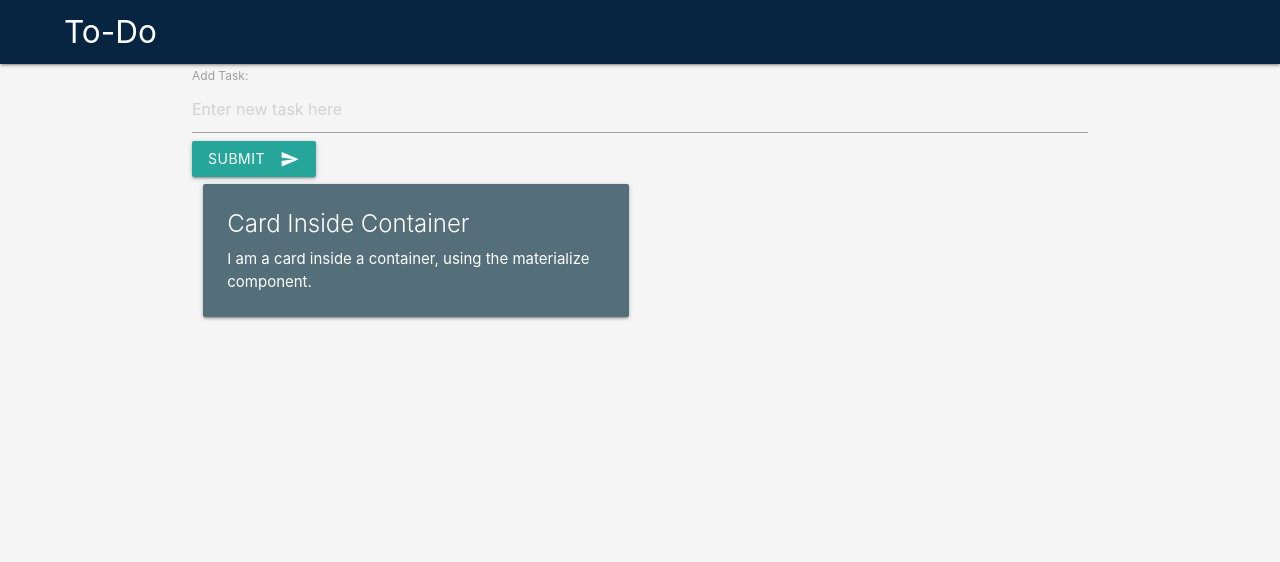
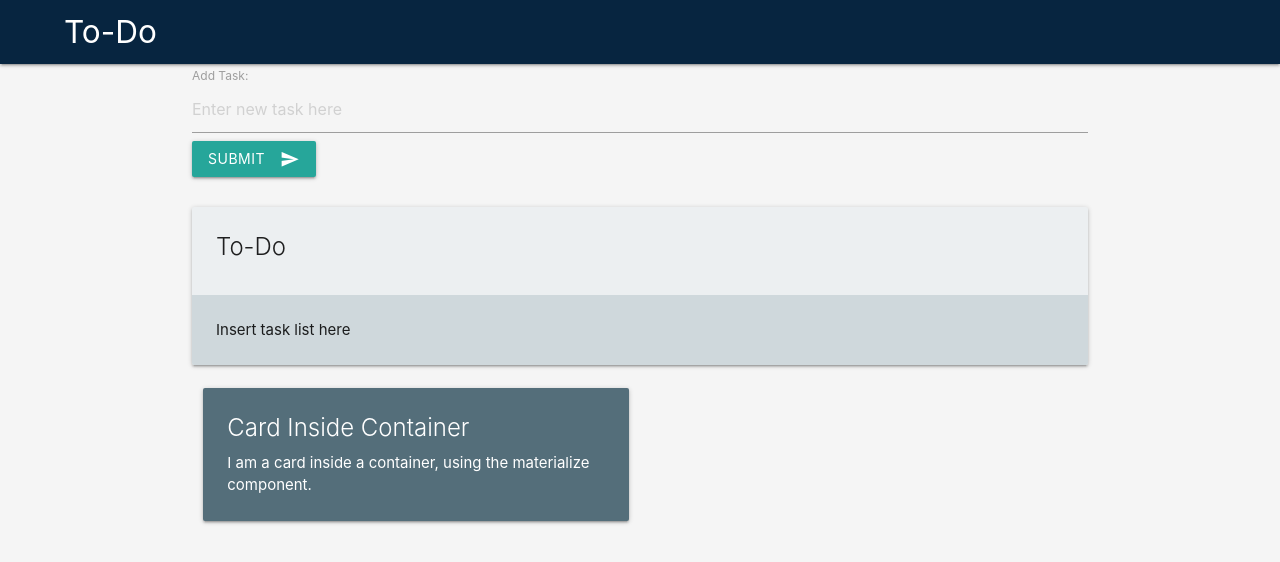
Before and after one commit to PWAPilipinas/hack-to-home-screen, a website: page public/index.html in a window 1280 px wide. Drawn offline with Linux system fonts and the light colour scheme.

Commit message:
feat: add a container and card for uncompleted task list

```diff
--- a/public/index.html
+++ b/public/index.html
@@ -102,6 +102,19 @@
       </button>
     </div>
 
+    <br>
+
+    <div class="container ">
+        <div class="card blue-grey lighten-5">
+          <div class="card-content">
+            <div class="card-title">To-Do</div>
+          </div>
+          <div class="card-content blue-grey lighten-4 z-depth-0">
+            Insert task list here
+          </div>
+        </div>
+    </div>
+
     <div class="container">
       <div class="row">
         <div class="col s12 m6">
```
